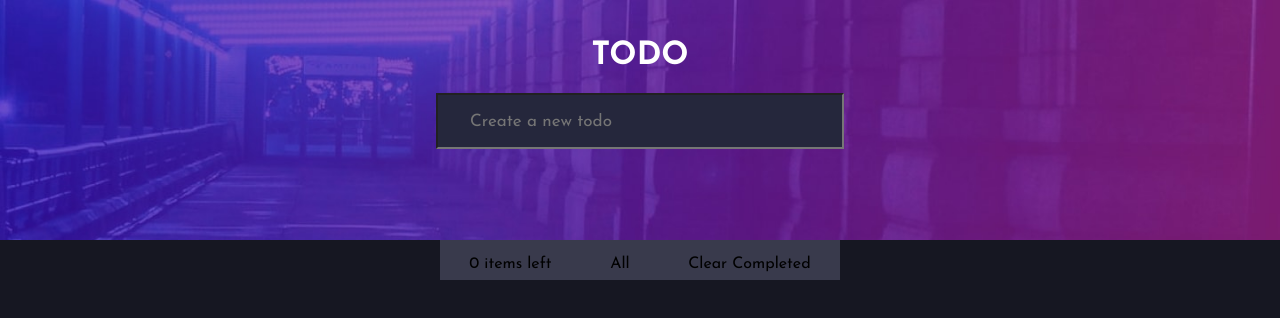
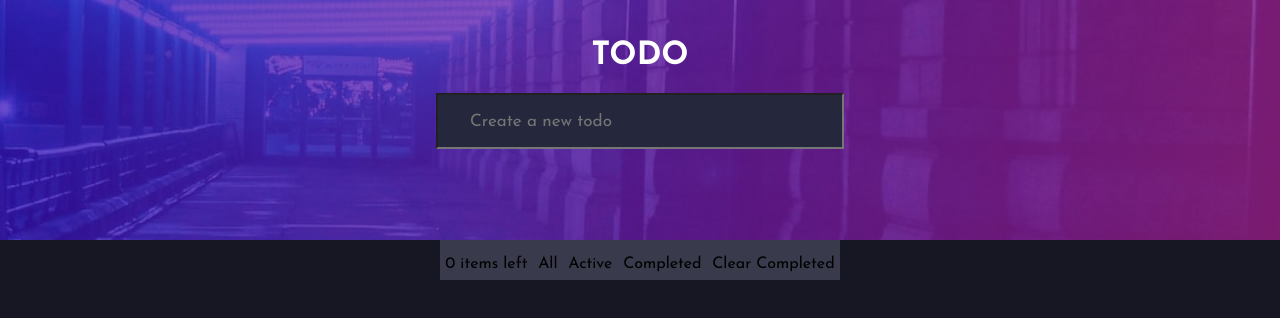
Before and after one commit to jonatanluismoreno/todo-app, a React (Vite) app: page / in a window 1280 px wide. Shown: the top 318 px of the page. Built offline with nearby package versions, Linux system fonts and the light colour scheme.

Commit message:
add all buttons funcs

```diff
--- a/src/App.jsx
+++ b/src/App.jsx
@@ -8,6 +8,7 @@ import TaskList from "./components/TasksList";
 
 function App() {
   const [publications, setPublications] = useState([]);
+  const [showPublications, setShowPublications] = useState(publications);
 
   function addPublications(p) {
     setPublications([
@@ -17,7 +18,15 @@ function App() {
         text: p,
         active: false,
       },
-    ]);
+    ])
+    setShowPublications([
+      ...publications,
+      {
+        id: nanoid(),
+        text: p,
+        active: false,
+      },
+    ])
   }
 
   const changeActiveStatus = (id) => {
@@ -34,6 +43,29 @@ function App() {
       }
     })
     setPublications(newArray)
+    setShowPublications(newArray)
+  }
+
+  const showAll = () => {
+    setShowPublications(publications)
+  }
+
+  const showActive = () => {
+    const newArray = [...publications].filter(item => {
+      if (!item.active) {
+        return item
+      }
+    })
+    setShowPublications(newArray)
+  }
+
+  const showCompleted = () => {
+    const newArray = [...publications].filter(item => {
+      if (item.active) {
+        return item
+      }
+    })
+    setShowPublications(newArray)
   }
 
   return (
@@ -43,7 +75,7 @@ function App() {
         <Input onSubmitTask={addPublications} />
       </div>
       <div className="app--todos">
-        <TaskList list={publications} toggleStatus={changeActiveStatus} deleteCompleted={deleteCompleted} />
+        <TaskList list={showPublications} toggleStatus={changeActiveStatus} showAll={showAll} showActive={showActive} showCompleted={showCompleted} deleteCompleted={deleteCompleted} />
       </div>
     </div>
   );
--- a/src/components/Button/index.jsx
+++ b/src/components/Button/index.jsx
@@ -2,20 +2,20 @@ import React from 'react'
 
 import './styles.css'
 
-export default function Button(props) {
+export default function Button({ text, clickeable, buttonFunction }) {
 
     function handleClick() {
-        props.buttonFunction()
+        buttonFunction()
     }
 
     let buttonClass = ""
-    if (!props.clickeable) {
+    if (!clickeable) {
         buttonClass = "clickeable"
     }
     return (
         <>
             <p className={"button--p" + buttonClass} onClick={handleClick} >
-                {props.text}
+                {text}
             </p>
         </>
     )
--- a/src/components/TasksList/index.jsx
+++ b/src/components/TasksList/index.jsx
@@ -5,19 +5,19 @@ import "./styles.css";
 import Button from "../Button";
 import Task from "../Task";
 
-export default function TaskList(props) {
+export default function TaskList({ list, toggleStatus, showAll, showActive, showCompleted, deleteCompleted }) {
 
     return (
         <div className="tasklist--container">
-            {props.list.map((item) => (
-                <Task key={item.id} text={item.text} toggleStatus={props.toggleStatus} id={item.id} active={item.active} />
+            {list.map((item) => (
+                <Task key={item.id} text={item.text} toggleStatus={toggleStatus} id={item.id} active={item.active} />
             ))}
             <div className="tasklist--footer">
-                <Button text={props.list.length + " items left"} clickeable={false} />
-                <Button text="All" clickeable buttonFunction={props.showAll} />
-{/*                 <Button text="Active" clickeable showActive={props.showActive}/>
-                <Button text="Completed" clickeable showCompleted={props.showCompleted} /> */}
-                <Button text="Clear Completed" clickeable buttonFunction={props.deleteCompleted} />
+                <Button text={list.length + " items left"} clickeable={false} />
+                <Button text="All" clickeable buttonFunction={showAll} />
+                <Button text="Active" clickeable buttonFunction={showActive}/>
+                <Button text="Completed" clickeable buttonFunction={showCompleted} />
+                <Button text="Clear Completed" clickeable buttonFunction={deleteCompleted} />
             </div>
     </div>
     );
```
